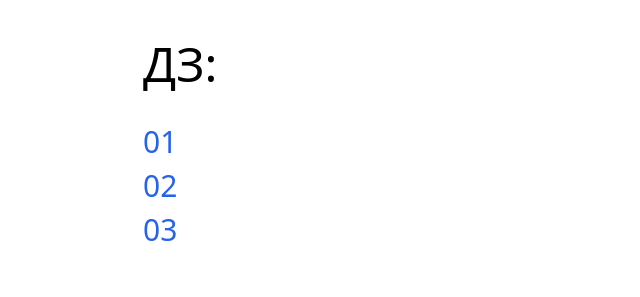
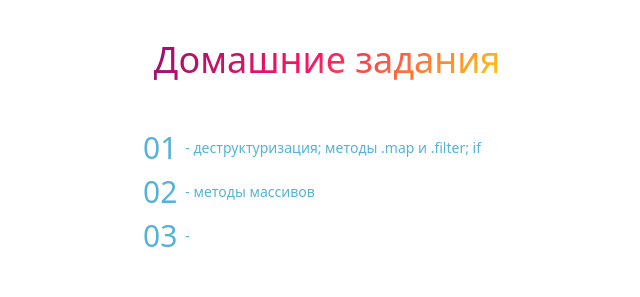
Before and after one commit to emgyrz/hw-pz, a website built with Vite: page index.html in a window 1280 px wide. Shown: the whole page, without its empty margins (313-953 px from the left). Built offline with nearby package versions, Linux system fonts and the light colour scheme.

Commit message:
add styles to hw-link; add highlight.js

```diff
--- a/index.html
+++ b/index.html
@@ -10,15 +10,20 @@
   </head>
   <body>
     <div class="text-3xl container content-center px-10 py-10 mx-auto max-w-md">
-      <h1 class="text-5xl ">ДЗ:</h1>
-      <br>
-      <ul class="text-blue-600 space-y-2">
-        <li><a href="./pages/01/index.html">01</a></li>
-        <li><a href="./pages/02/index.html">02</a></li>
-        <li><a href="./pages/03/index.html">03</a></li>
+      <div class="text-center">
+        <h1 class="text-4xl animate-charcter">Домашние задания</h1>
+      </div>
+      <ul class="text-blue-600 space-y-2 hw-links">
+        <li><a class="flex items-center" href="./pages/01/index.html">
+          01 <small class="text-sm pl-2"> - деструктуризация; методы .map и .filter; if</small>
+        </a></li>
+        <li><a class="flex items-center" href="./pages/02/index.html">
+          02 <small class="text-sm pl-2"> - методы массивов</small>
+        </a></li>
+        <li><a class="flex items-center" href="./pages/03/index.html">
+          03 <small class="text-sm pl-2"> - </small>
+        </a></li>
       </ul>
-
-
     </div>
 
     <script type="module" src="/main.js"></script>
--- /dev/null
+++ b/pages/hl.js
@@ -0,0 +1,5 @@
+import hljs from 'highlight.js/lib/core';
+import javascript from 'highlight.js/lib/languages/javascript';
+import 'highlight.js/styles/atom-one-dark.css'
+hljs.registerLanguage('javascript', javascript);
+hljs.highlightAll()
--- a/style.css
+++ b/style.css
@@ -6,3 +6,44 @@
   color: #2c3e50;
   margin-top: 60px;
 }
+
+
+.hw-links a {
+  box-shadow: inset 0 0 0 0 #54b3d6;
+  color: #54b3d6;
+  margin: 0 -.5rem;
+  padding: 0 .5rem;
+  transition: color .3s ease-in-out, box-shadow .3s ease-in-out;
+}
+.hw-links a:hover {
+  box-shadow: inset 28rem 0 0 0 #54b3d6;
+  color: white;
+}
+
+.animate-charcter {
+  background-image: linear-gradient(
+          -225deg,
+          #231557 0%,
+          #44107a 29%,
+          #ff1361 67%,
+          #fff800 100%
+  );
+  background-size: auto auto;
+  background-clip: border-box;
+  background-size: 200% auto;
+  color: #fff;
+  background-clip: text;
+  text-fill-color: transparent;
+  -webkit-background-clip: text;
+  -webkit-text-fill-color: transparent;
+  animation: textclip 2s linear infinite;
+  display: inline-block;
+  padding-bottom: 50px;
+  margin: 0 auto;
+}
+
+@keyframes textclip {
+  to {
+    background-position: 200% center;
+  }
+}
```
Also changed, not shown: package.json (+5 -2 lines), pages/02/index.html (+54 -25 lines), pages/tailwind.css.
